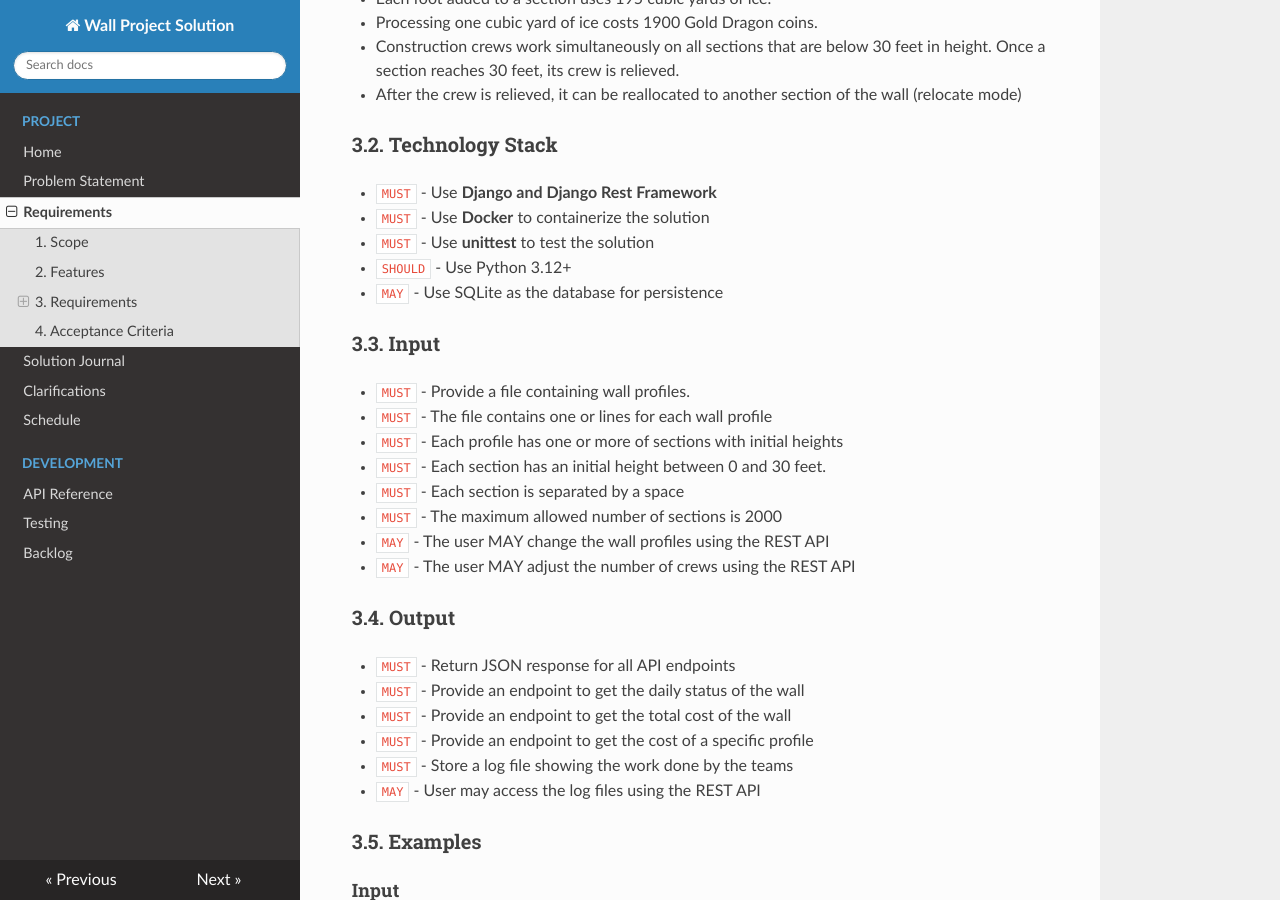
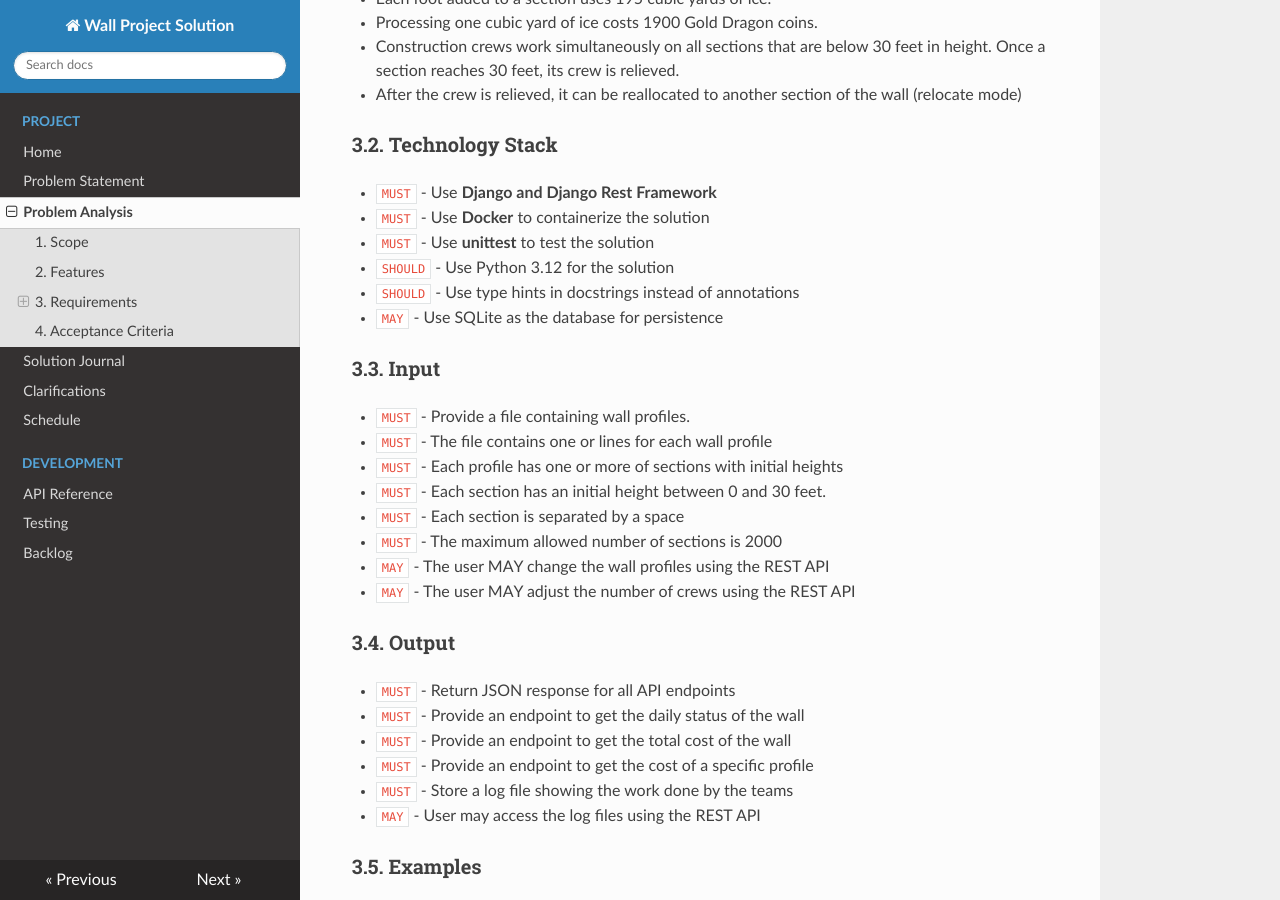
Before and after one commit to braboj/the-great-wall, an MkDocs documentation site: the page built from docs/analysis.md, in a window 1280 px wide and 900 px high, scrolled down 778 px. Built offline with MkDocs 1.6.1, drawn with Linux system fonts in a browser that asks for light colours; nearby versions of some CDN libraries; some of the changed text lies outside the part shown.

Commit message:
(#16) - Update the documentation

```diff
--- a/docs/analysis.md
+++ b/docs/analysis.md
@@ -37,7 +37,8 @@ The requirements are divided into three categories based on RFC 2119:
 - `MUST` - Use **Django and Django Rest Framework**
 - `MUST` - Use **Docker** to containerize the solution
 - `MUST` - Use **unittest** to test the solution
-- `SHOULD` - Use Python 3.12+
+- `SHOULD` - Use Python 3.12 for the solution
+- `SHOULD` - Use type hints in docstrings instead of annotations
 - `MAY` - Use SQLite as the database for persistence
 
 ### 3.3. Input
--- a/mkdocs.yml
+++ b/mkdocs.yml
@@ -7,7 +7,7 @@ nav:
     - Project:
       - Home: index.md
       - Problem Statement: problem.md
-      - Requirements: analysis.md
+      - Problem Analysis: analysis.md
       - Solution Journal : solution.md
       - Clarifications: clarifications.md
       - Schedule: schedule.md
```
Also changed, not shown: docs/solution.md (+23 -20 lines), assets/images/C4_L4_data_models.png, 1 other file.
